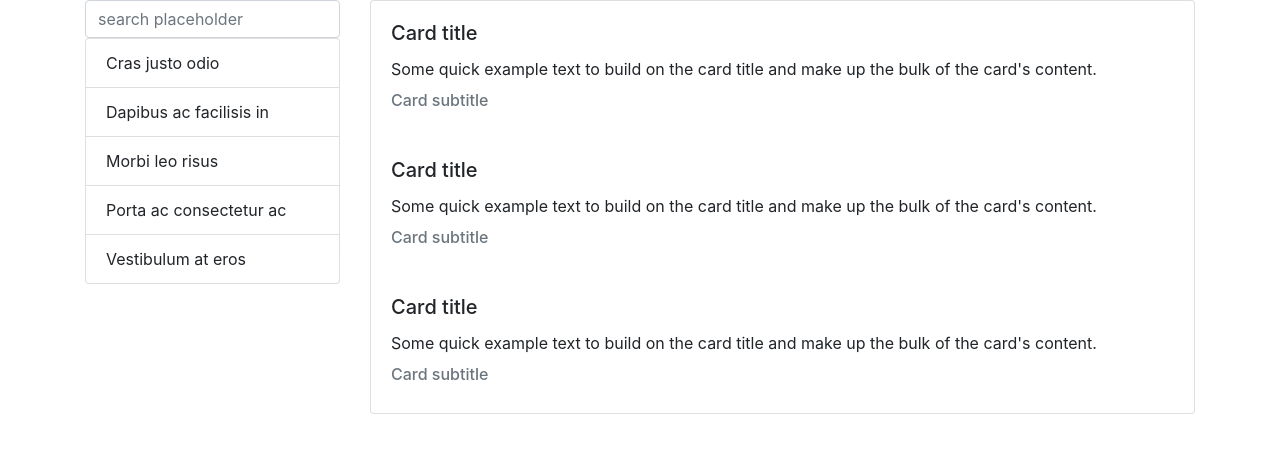
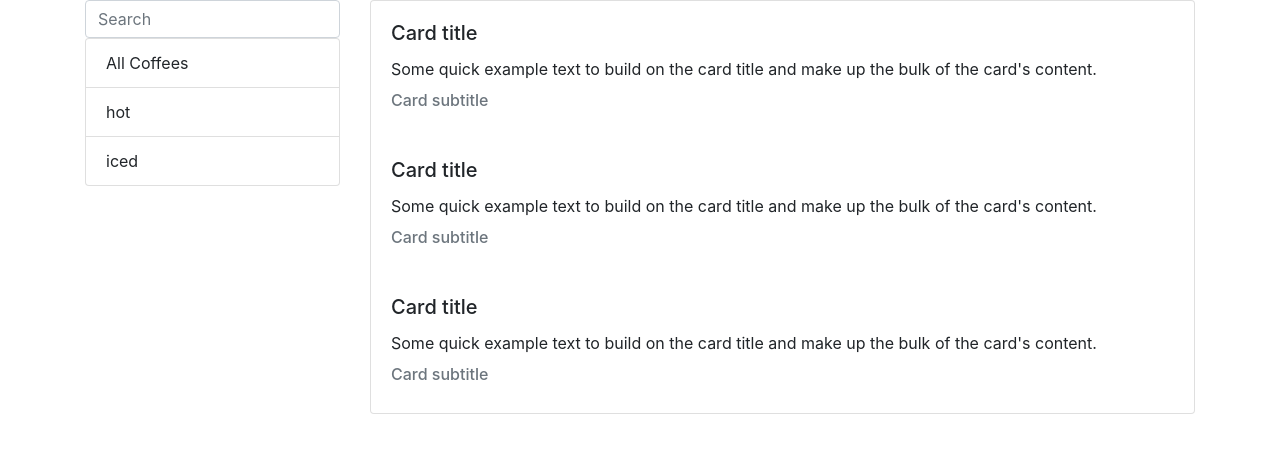
Before and after one commit to muzafferAyd/coffee-menu, a React (Create React App) app in the folder client/: page / in a window 1280 px wide. Shown: the top 450 px of the page. Built offline with nearby package versions, Linux system fonts and the light colour scheme; the HTML template or start-up script is replaced by a standard one.

Commit message:
added coffee categories

```diff
--- a/client/src/App.js
+++ b/client/src/App.js
@@ -1,17 +1,24 @@
 import React from "react";
 import { Container, Row, Col } from "reactstrap";
-import CategoryList from "./components/CategoryList";
-import ProductList from "./components/ProductList";
+import CategoryList from "./components/CategoryList/CategoryList";
+import ProductList from "./components/ProductList/ProductList";
+
+
+
+
+
 
 const App = () => {
+
+
   return (
     <Container>
       <Row>
         <Col id="category-side" xs="3">
-          <CategoryList />
+          <CategoryList title="Category Ldvdvdist" />
         </Col>
         <Col id="product-side" xs="9">
-          <ProductList />
+          <ProductList title="Product List" />
         </Col>
       </Row>
     </Container>
--- a/client/src/components/CategoryList.js
+++ /dev/null
@@ -1,25 +0,0 @@
-import React from "react";
-import * as data from "../api/coffees.json";
-import { ListGroup, ListGroupItem, Input } from "reactstrap";
-
-const CategoryList = () => {
-  return (
-    <div>
-      <Input
-        type="search"
-        name="search"
-        id="exampleSearch"
-        placeholder="search placeholder"
-      />
-      <ListGroup>
-        <ListGroupItem>Cras justo odio</ListGroupItem>
-        <ListGroupItem>Dapibus ac facilisis in</ListGroupItem>
-        <ListGroupItem>Morbi leo risus</ListGroupItem>
-        <ListGroupItem>Porta ac consectetur ac</ListGroupItem>
-        <ListGroupItem>Vestibulum at eros</ListGroupItem>
-      </ListGroup>
-    </div>
-  );
-};
-
-export default CategoryList;
--- /dev/null
+++ b/client/src/components/CategoryList/CategoryList.js
@@ -0,0 +1,31 @@
+import React, { useState, useEffect } from "react";
+
+import { ListGroup, ListGroupItem, Input } from "reactstrap";
+import jsonData from "../../api/coffees.json";
+
+const CategoryList = (props) => {
+  return (
+    <div>
+      <Input
+        type="search"
+        name="search"
+        id="exampleSearch"
+        placeholder="Search"
+      />
+
+      <ListGroup>
+        <ListGroupItem>All Coffees</ListGroupItem>
+        {jsonData
+          .filter(
+            (val, index, self) =>
+              index === self.findIndex((t) => t.category === val.category)
+          )
+          .map((item) => (
+            <ListGroupItem key={item.id}>{item.category}</ListGroupItem>
+          ))}
+      </ListGroup>
+    </div>
+  );
+};
+
+export default CategoryList;
```
Also changed, not shown: client/src/components/ProductList/ProductList.js (renamed from client/src/components/ProductList.js), 1 other file (tests, documents, lock files or other folders).
